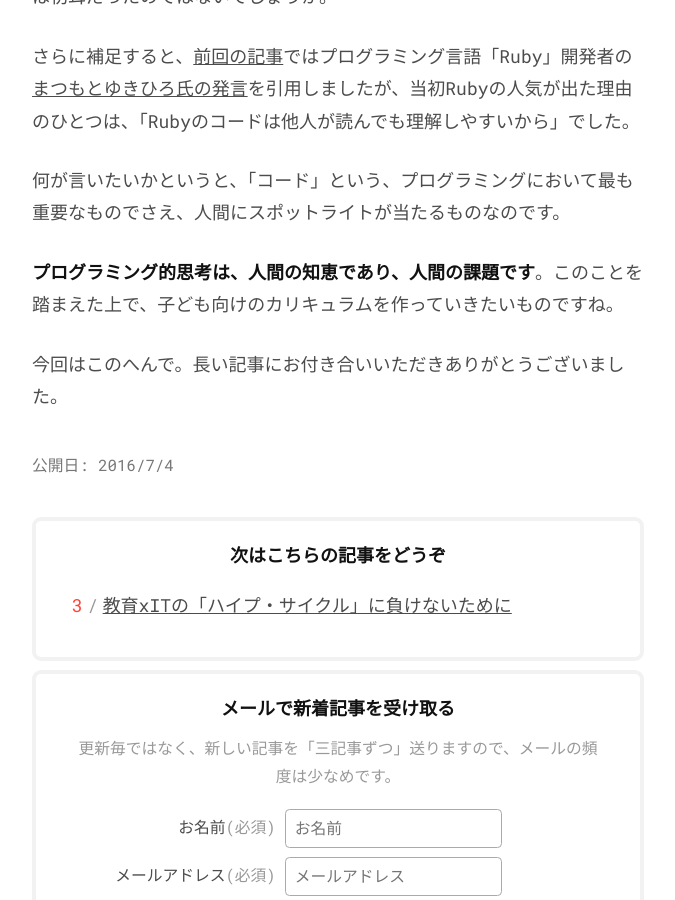
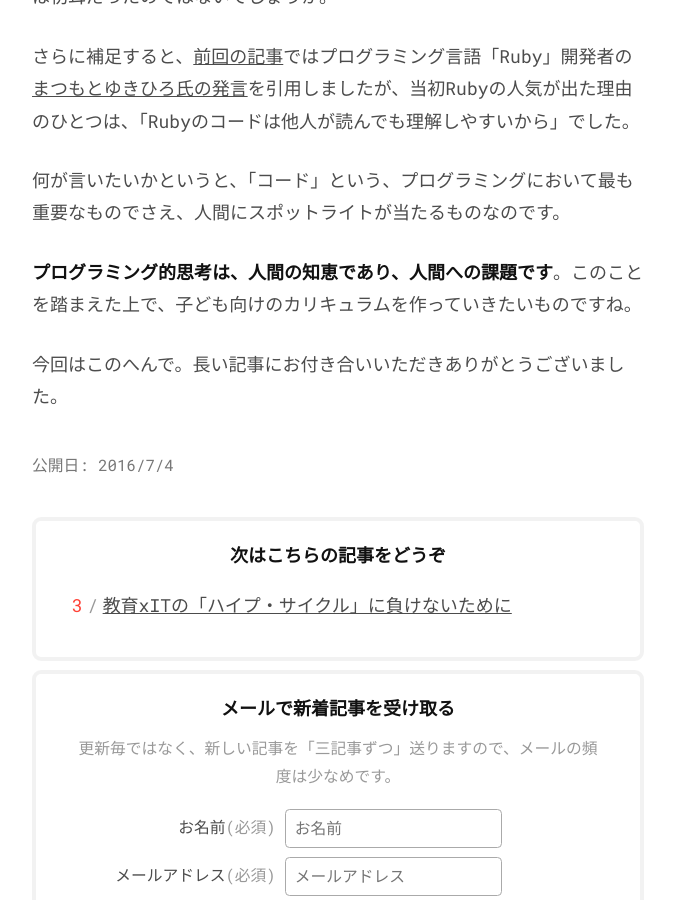
Before and after one commit to chibicode/senseicode, a Jekyll site: the page built from _posts/2016-06-30-cs-vs-programming.md, in a window 1280 px wide and 900 px high, scrolled down 12951 px. Shown: the whole window, without its empty margins (302-977 px from the left). Built offline with Jekyll 4.4.1, drawn with Linux system fonts in a browser that asks for light colours; comment, search, counter and statistics services are not loaded; some of the changed text lies outside the part shown.

Commit message:
:pencil:

```diff
--- a/_posts/2016-06-30-cs-vs-programming.md
+++ b/_posts/2016-06-30-cs-vs-programming.md
@@ -182,7 +182,7 @@
 
 HCIも「コンピューターが問題を解きやすいように、人間が絞った知恵」であるゆえに「コンピューターサイエンス」の一部ですが、数学よりも、心理学とデザインの影響を受けています。だから、プログラミング的思考は数学だけではありません。
 
-## 人間の課題
+## プログラミング的思考は、人間への課題
 
 最後に恐れながら、自分の意見を一つだけ言わせてください。
 
@@ -206,6 +206,6 @@
 
 何が言いたいかというと、「コード」という、プログラミングにおいて最も重要なものでさえ、人間にスポットライトが当たるものなのです。
 
-**プログラミング的思考は、人間の知恵であり、人間の課題です**。このことを踏まえた上で、子ども向けのカリキュラムを作っていきたいものですね。
+**プログラミング的思考は、人間の知恵であり、人間への課題です**。このことを踏まえた上で、子ども向けのカリキュラムを作っていきたいものですね。
 
 今回はこのへんで。長い記事にお付き合いいただきありがとうございました。
```
